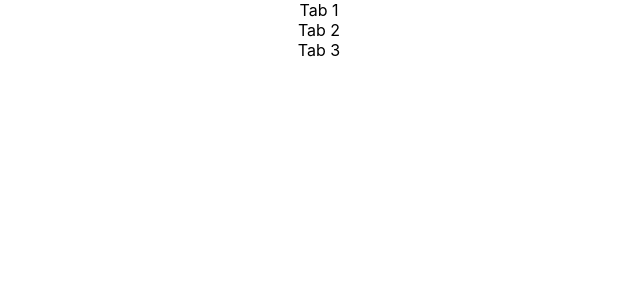
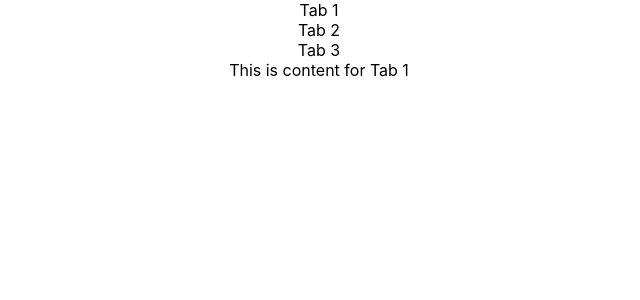
Before and after one commit to Stack-Naveen/20-reactjs-basic-projects, a React (Create React App) app: page / in a window 1280 px wide. Shown: the top 300 px of the page, without its empty margins (321-961 px from the left). Built offline with nearby package versions, Linux system fonts and the light colour scheme.

Commit message:
implement onchange functionality

```diff
--- a/src/components/tabs-manage/tabs-info.jsx
+++ b/src/components/tabs-manage/tabs-info.jsx
@@ -16,5 +16,9 @@ export default function TabsInfo() {
     },
   ];
 
-  return <Tabs tabsContent={tabs} />;
+  function handleChange(currentTabIndex) {
+    console.log(currentTabIndex);
+  }
+
+  return <Tabs tabsContent={tabs} onChange={handleChange} />;
 }
--- a/src/components/tabs-manage/tabs.jsx
+++ b/src/components/tabs-manage/tabs.jsx
@@ -1,13 +1,29 @@
-export default function Tabs({ tabsContent }) {
+import { useState } from "react";
+
+export default function Tabs({ tabsContent, onChange }) {
+  const [currentTabIndex, setCurrentTabIndex] = useState(0);
+
+  function handleOnClick(getCurrentIndex) {
+    setCurrentTabIndex(getCurrentIndex);
+    onChange(getCurrentIndex);
+  }
+
   return (
     <div className="container">
       <div className="title">
-        {tabsContent.map(({ label }) => (
-          <div>
+        {tabsContent.map(({ label }, index) => (
+          <div
+            className={`tab-item ${currentTabIndex === index ? "active" : ""}`}
+            onClick={() => handleOnClick(index)}
+            key={label}
+          >
             <span className="label">{label}</span>
           </div>
         ))}
       </div>
+      <div className="content">
+        {tabsContent[currentTabIndex] && tabsContent[currentTabIndex].content}
+      </div>
     </div>
   );
 }
```
